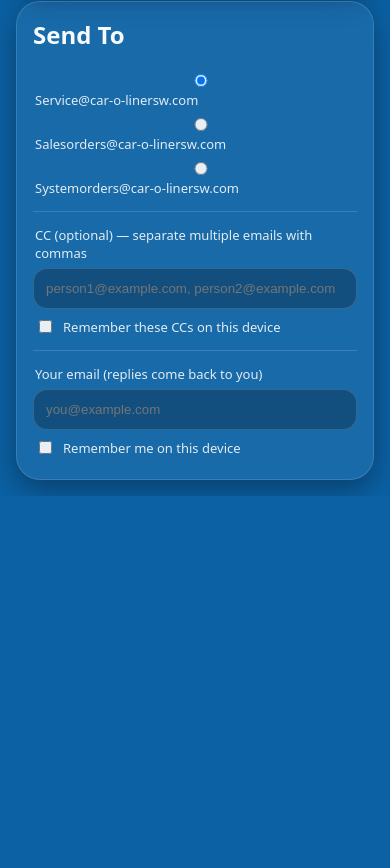
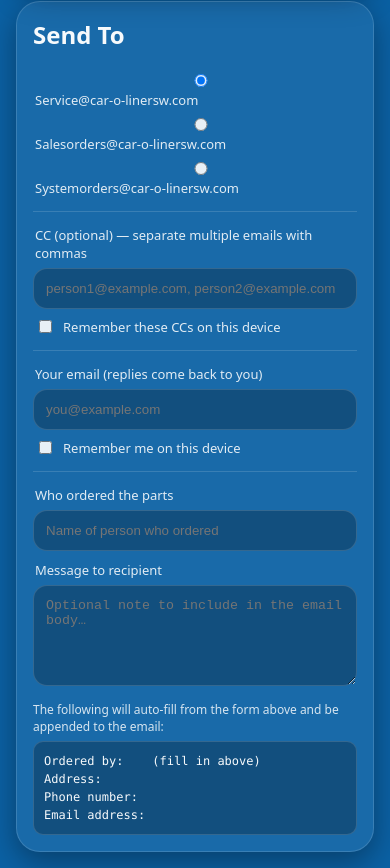
Before and after one commit to BodyShopEquipmentSolutions/COL-territory-suite, a website: page service.html in a window 390 px wide. Shown: the part 1946-2814 px from the top of the page. Before the commit the page ends 2442 px from the top, so only its background shows below. Drawn offline with Linux system fonts and the light colour scheme.

Commit message:
Add 'Who ordered' + Message-to-recipient with auto-filled contact block
- service.html: new inputs for orderedBy (manual) and recipientMessage
  (optional). Live preview shows the auto-filled Address/Phone/Email
  pulled from the top-of-form fields, updating as the rep types.
- send-quote.js: prepend the rep's message and a labeled contact block
  (Ordered by / Address / Phone number / Email address) to the email
  body before the existing customer/rep/total/notes summary.

```diff
--- a/service.html
+++ b/service.html
@@ -167,6 +167,19 @@ th,td{padding:10px;border-bottom:1px solid var(--stroke);text-align:left;vertica
       <label style="display:flex;align-items:center;gap:8px;margin-top:8px;font-size:13px;opacity:.9">
         <input id="rememberSender" type="checkbox" style="width:auto"> Remember me on this device
       </label>
+    </div>
+
+    <div style="margin-top:14px;padding-top:14px;border-top:1px solid var(--stroke)">
+      <label for="orderedBy" style="margin-top:0">Who ordered the parts</label>
+      <input id="orderedBy" type="text" placeholder="Name of person who ordered">
+
+      <label for="recipientMessage" style="margin-top:10px">Message to recipient</label>
+      <textarea id="recipientMessage" rows="5" placeholder="Optional note to include in the email body…" style="resize:vertical"></textarea>
+
+      <div style="margin-top:10px;font-size:12px;opacity:.85">
+        The following will auto-fill from the form above and be appended to the email:
+      </div>
+      <div id="contactPreview" style="margin-top:6px;padding:10px;border-radius:10px;background:rgba(0,0,0,.25);border:1px solid var(--stroke);font-family:ui-monospace,SFMono-Regular,Menlo,monospace;font-size:12px;white-space:pre-wrap;line-height:1.5">—</div>
     </div>
   </div>
 </div>
@@ -527,6 +540,8 @@ document.querySelector('#sendQuote').addEventListener('click', async () => {
     to: (document.querySelector('input[name="to"]:checked')||{}).value || 'Service@car-o-linersw.com',
     cc: ($('#ccEmails').value || '').split(/[,;\s]+/).map(s=>s.trim()).filter(Boolean),
     senderEmail: ($('#senderEmail').value || '').trim(),
+    orderedBy: ($('#orderedBy').value || '').trim(),
+    message:   ($('#recipientMessage').value || '').trim(),
     cart: cart,
     totals: {
       subtotal: $('#subtotal').textContent,
@@ -560,6 +575,32 @@ document.querySelector('#sendQuote').addEventListener('click', async () => {
     btn.textContent = old;
   }
 });
+
+/* ------------------- Live contact preview under Message ------------------- */
+(function(){
+  const preview = document.getElementById('contactPreview');
+  if (!preview) return;
+  const fields = ['orderedBy','address','city','state','zip','phone','email'];
+  function render(){
+    const orderedBy = ($('#orderedBy').value || '').trim();
+    const addr1 = ($('#address').value || '').trim();
+    const csz   = [$('#city').value, $('#state').value, $('#zip').value].map(s=>(s||'').trim()).filter(Boolean).join(', ').replace(', ,',',');
+    const phone = ($('#phone').value || '').trim();
+    const email = ($('#email').value || '').trim();
+    const lines = [
+      'Ordered by:    ' + (orderedBy || '(fill in above)'),
+      'Address:       ' + [addr1, csz].filter(Boolean).join(' — '),
+      'Phone number:  ' + (phone || ''),
+      'Email address: ' + (email || ''),
+    ];
+    preview.textContent = lines.join('\n');
+  }
+  fields.forEach(id => {
+    const el = document.getElementById(id);
+    if (el) el.addEventListener('input', render);
+  });
+  render();
+})();
 
 /* ------------------- Remembered sender email + CC list ------------------- */
 (function(){
```
Also changed, not shown: netlify/functions/send-quote.js (+24 -11 lines).
